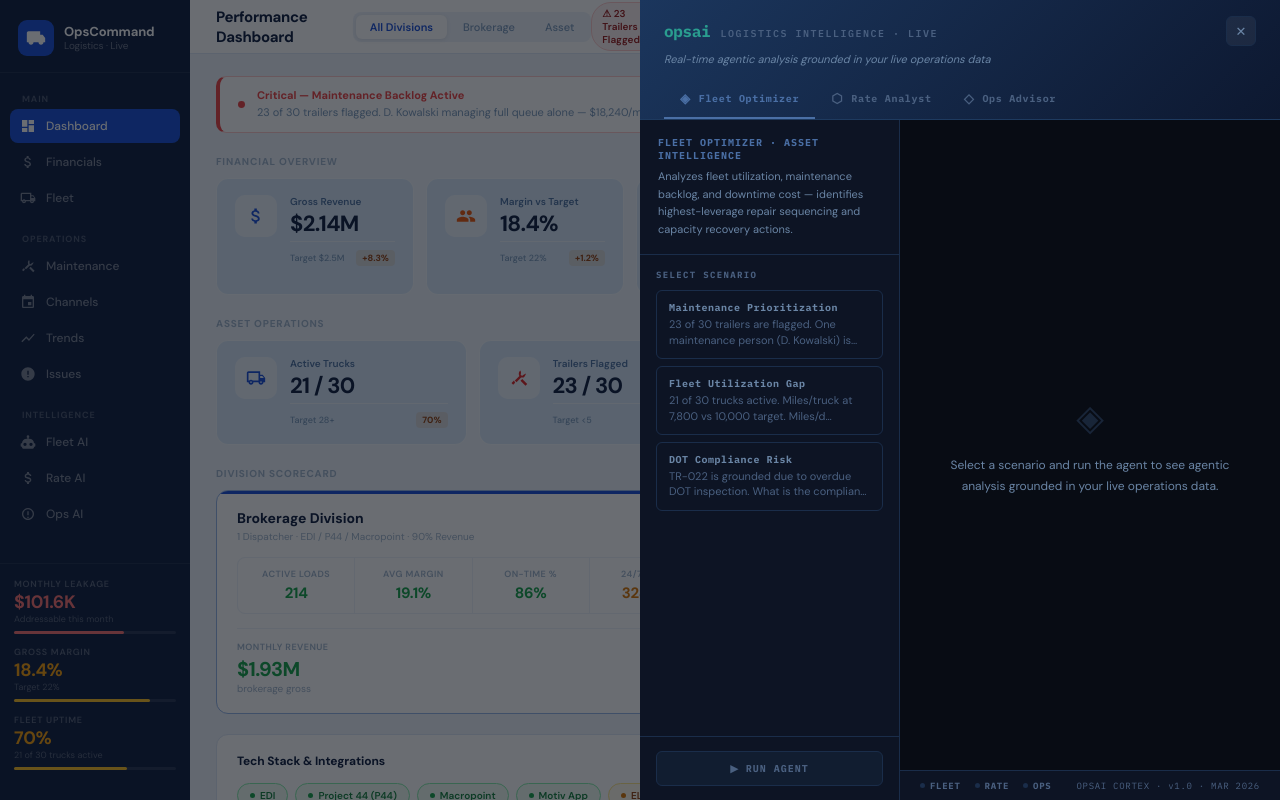
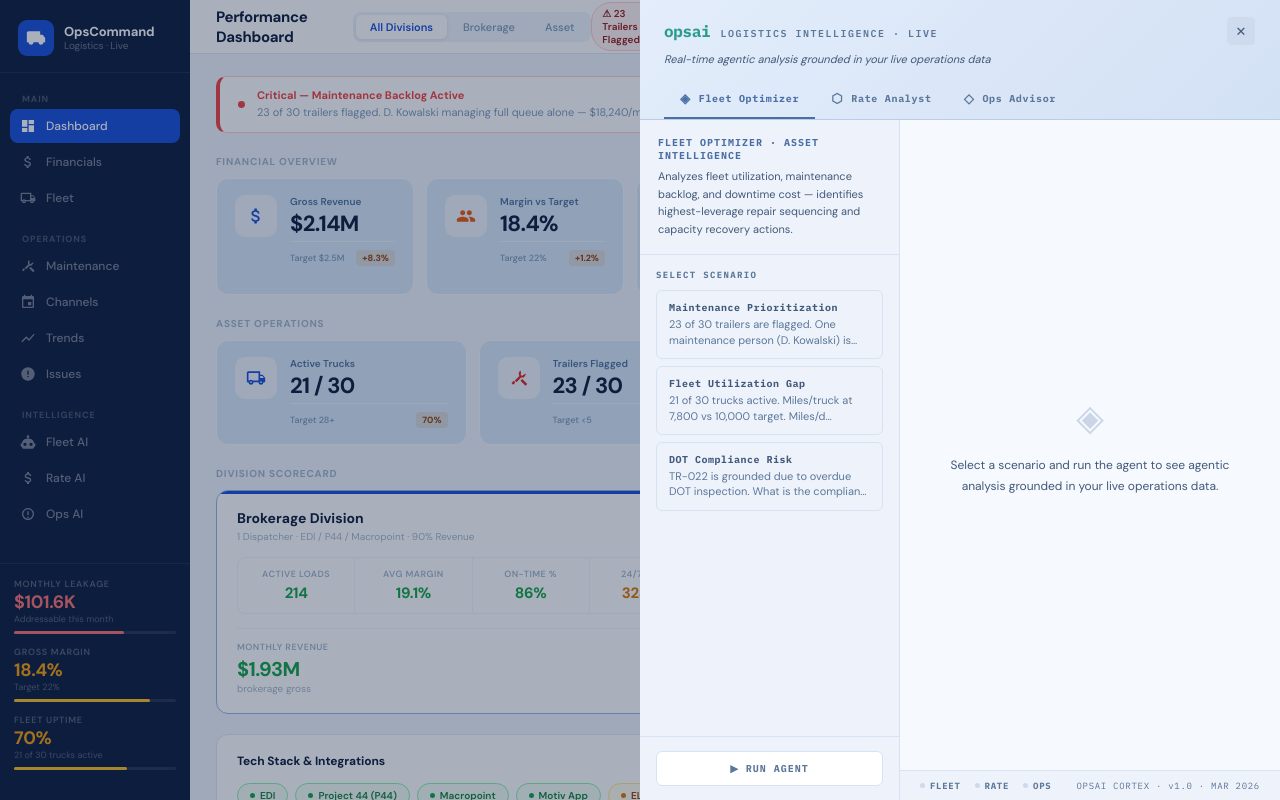
Before and after one commit to breddin/calidore-ux, a website built with Vite: page index.html in a window 1280 px wide. Both pictures are taken after a click on the element "Fleet AI". Shown: the top 800 px of the page. Built offline with nearby package versions, Linux system fonts and the light colour scheme; no server answers.

Commit message:
Switch AI agent panel to light daylight theme
The agent panel that slides in when an AI agent is invoked used an
ultra-dark navy palette (--ag-bg #080c14), which hurt readability —
muted text (#4a6080) on near-black fell below WCAG AA contrast.

Retheme the eight --ag-* tokens to a light palette and fix the
hardcoded dark values that bypass them: header gradient, overlay,
white-alpha hover fills, context banner, inline trace/scenario/status
colors in agent.js and index.html.

Co-Authored-By: Claude Opus 4.8 (1M context) <noreply@anthropic.com>

```diff
--- a/index.html
+++ b/index.html
@@ -373,16 +373,16 @@
       </div>
       <div class="ag-status">
         <div class="ag-status-node">
-          <div class="ag-status-dot" id="ag-sd-fleet" style="background:#1a2d4a"></div>
-          <span class="ag-status-lbl" id="ag-sl-fleet" style="color:#4a6080">FLEET</span>
+          <div class="ag-status-dot" id="ag-sd-fleet" style="background:#cdd9ec"></div>
+          <span class="ag-status-lbl" id="ag-sl-fleet" style="color:#5b7799">FLEET</span>
         </div>
         <div class="ag-status-node">
-          <div class="ag-status-dot" id="ag-sd-rate" style="background:#1a2d4a"></div>
-          <span class="ag-status-lbl" id="ag-sl-rate" style="color:#4a6080">RATE</span>
+          <div class="ag-status-dot" id="ag-sd-rate" style="background:#cdd9ec"></div>
+          <span class="ag-status-lbl" id="ag-sl-rate" style="color:#5b7799">RATE</span>
         </div>
         <div class="ag-status-node">
-          <div class="ag-status-dot" id="ag-sd-ops" style="background:#1a2d4a"></div>
-          <span class="ag-status-lbl" id="ag-sl-ops" style="color:#4a6080">OPS</span>
+          <div class="ag-status-dot" id="ag-sd-ops" style="background:#cdd9ec"></div>
+          <span class="ag-status-lbl" id="ag-sl-ops" style="color:#5b7799">OPS</span>
         </div>
         <div class="ag-version">OPSAI CORTEX · v1.0 · MAR 2026</div>
       </div>
--- a/src/agent.js
+++ b/src/agent.js
@@ -58,7 +58,7 @@ export function renderAgentTier() {
   list.innerHTML = t.scenarios.map(s => {
     const active = agState.scenario === s.id;
     return '<div class="ag-scen-item' + (active ? ' active' : '') + '" onclick="selectScenario(\'' + s.id + '\')" style="' + (active ? 'border-color:' + c + ';background:' + hexToRgba(c, .06) + ';' : '') + '">' +
-      '<div class="ag-scen-name" style="color:' + (active ? c : '#6a85a5') + '">' + s.label + '</div>' +
+      '<div class="ag-scen-name" style="color:' + (active ? c : '#41597a') + '">' + s.label + '</div>' +
       '<div class="ag-scen-preview">' + s.prompt.slice(0, 70) + '…</div>' +
       '</div>';
   }).join('');
@@ -115,8 +115,8 @@ function renderThinking(t, c) {
     t.thinking.map((s, i) => {
       const past = i < step, active = i === step, future = i > step;
       return '<div class="ag-trace-step" style="opacity:' + (future ? 0.15 : 1) + ';animation:' + (i <= step ? 'fadeSlideIn .4s ' + i * .05 + 's both' : 'none') + '">' +
-        '<div class="ag-trace-dot" style="background:' + (future ? '#1a2d4a' : c) + ';box-shadow:' + (active ? '0 0 8px ' + c : 'none') + ';animation:' + (active ? 'tracePulse 1s infinite' : 'none') + '"></div>' +
-        '<span class="ag-trace-txt" style="color:' + (past ? '#6a85a5' : active ? c : '#4a6080') + '">' + s + '</span></div>';
+        '<div class="ag-trace-dot" style="background:' + (future ? '#cdd9ec' : c) + ';box-shadow:' + (active ? '0 0 8px ' + c : 'none') + ';animation:' + (active ? 'tracePulse 1s infinite' : 'none') + '"></div>' +
+        '<span class="ag-trace-txt" style="color:' + (past ? '#41597a' : active ? c : '#8aa0bd') + '">' + s + '</span></div>';
     }).join('');
 }
 
--- a/src/style.css
+++ b/src/style.css
@@ -22,15 +22,15 @@
   --purple:    #7c3aed;
   --muted:     #7a99bb;
   --muted-lo:  #a0b5cc;
-  /* Agent panel (aderit dark) */
-  --ag-bg:     #080c14;
-  --ag-surf:   #0d1424;
-  --ag-card:   #111d30;
-  --ag-border: #1a2d4a;
-  --ag-b2:     #1e3a5f;
-  --ag-text:   #dce8f5;
-  --ag-muted:  #4a6080;
-  --ag-muted2: #6a85a5;
+  /* Agent panel (aderit daylight — light theme for readability) */
+  --ag-bg:     #f6f9fe;
+  --ag-surf:   #eef3fb;
+  --ag-card:   #ffffff;
+  --ag-border: #d7e2f2;
+  --ag-b2:     #b9cce8;
+  --ag-text:   #1c2e4a;
+  --ag-muted:  #5b7799;
+  --ag-muted2: #41597a;
   /* Agent tier colors */
   --t1: #4A6FA5; /* Fleet Optimizer — steel blue */
   --t2: #2A9D8F; /* Rate Analyst   — teal */
@@ -342,21 +342,21 @@ body{font-family:'DM Sans',sans-serif;background:var(--bg);color:var(--navy-mid)
 .lc-im-val{font-size:19px;font-weight:800;color:#ef4444;letter-spacing:-.02em}
 
 /* ══════════════════════════════════════════════════════════
-   AI AGENT PANEL  (Aderit dark theme, slides in from right)
+   AI AGENT PANEL  (Aderit daylight theme, slides in from right)
 ══════════════════════════════════════════════════════════ */
-.ag-overlay{position:fixed;inset:0;background:rgba(8,12,20,.6);z-index:400;opacity:0;pointer-events:none;transition:opacity .3s}
+.ag-overlay{position:fixed;inset:0;background:rgba(14,29,62,.35);z-index:400;opacity:0;pointer-events:none;transition:opacity .3s}
 .ag-overlay.open{opacity:1;pointer-events:auto}
 .ag-panel{position:fixed;top:0;right:0;bottom:0;width:640px;background:var(--ag-bg);z-index:401;transform:translateX(100%);transition:transform .35s cubic-bezier(.4,0,.2,1);display:flex;flex-direction:column;font-family:'DM Sans',sans-serif}
 .ag-panel.open{transform:translateX(0)}
 
 /* Agent panel header */
-.ag-hdr{background:linear-gradient(135deg,#1B365D 0%,#0d1830 100%);border-bottom:1px solid var(--ag-b2);padding:0 24px}
+.ag-hdr{background:linear-gradient(135deg,#e3edfb 0%,#d3e1f5 100%);border-bottom:1px solid var(--ag-b2);padding:0 24px}
 .ag-hdr-top{display:flex;align-items:center;justify-content:space-between;padding:16px 0 0}
 .ag-brand{display:flex;align-items:baseline;gap:10px}
 .ag-brand-name{font-family:'IBM Plex Mono',monospace;font-size:16px;font-weight:700;color:#2A9D8F;letter-spacing:-.02em}
 .ag-brand-sub{font-family:'IBM Plex Mono',monospace;font-size:10px;color:var(--ag-muted);letter-spacing:.15em;font-weight:600}
-.ag-close{width:30px;height:30px;background:rgba(255,255,255,.06);border:1px solid var(--ag-border);border-radius:6px;color:var(--ag-muted2);font-size:13px;cursor:pointer;display:flex;align-items:center;justify-content:center;transition:all .15s}
-.ag-close:hover{background:rgba(255,255,255,.12);color:var(--ag-text)}
+.ag-close{width:30px;height:30px;background:rgba(14,29,62,.04);border:1px solid var(--ag-border);border-radius:6px;color:var(--ag-muted2);font-size:13px;cursor:pointer;display:flex;align-items:center;justify-content:center;transition:all .15s}
+.ag-close:hover{background:rgba(14,29,62,.09);color:var(--ag-text)}
 .ag-tagline{padding:6px 0 0;font-size:11px;color:var(--ag-muted2);font-style:italic}
 
 /* Agent tier tabs */
@@ -380,8 +380,8 @@ body{font-family:'DM Sans',sans-serif;background:var(--bg);color:var(--navy-mid)
 .ag-scen-list{padding:14px 16px;flex:1;overflow-y:auto}
 .ag-scen-lbl{font-family:'IBM Plex Mono',monospace;font-size:9px;color:var(--ag-muted);font-weight:700;letter-spacing:.15em;margin-bottom:10px}
 .ag-scen-item{padding:10px 12px;border-radius:6px;border:1px solid var(--ag-border);margin-bottom:7px;cursor:pointer;transition:all .2s}
-.ag-scen-item:hover{border-color:var(--ag-b2);background:rgba(255,255,255,.03)}
-.ag-scen-item.active{background:rgba(255,255,255,.05)}
+.ag-scen-item:hover{border-color:var(--ag-b2);background:rgba(14,29,62,.03)}
+.ag-scen-item.active{background:rgba(14,29,62,.05)}
 .ag-scen-name{font-family:'IBM Plex Mono',monospace;font-size:10px;font-weight:700;letter-spacing:.05em;margin-bottom:3px}
 .ag-scen-preview{font-size:11px;color:var(--ag-muted);line-height:1.4}
 .ag-run-wrap{padding:14px 16px;border-top:1px solid var(--ag-border)}
@@ -424,8 +424,8 @@ body{font-family:'DM Sans',sans-serif;background:var(--bg);color:var(--navy-mid)
 .ag-version{margin-left:auto;font-family:'IBM Plex Mono',monospace;font-size:9px;color:var(--ag-muted);letter-spacing:.08em}
 
 /* Context injection banner */
-.ag-ctx-bar{background:rgba(26,79,216,.08);border:1px solid rgba(26,79,216,.2);border-radius:8px;padding:10px 14px;margin-bottom:14px;font-size:11px;color:#7ab0e0;line-height:1.5}
-.ag-ctx-bar strong{color:#93b4e8;font-weight:700}
+.ag-ctx-bar{background:rgba(26,79,216,.08);border:1px solid rgba(26,79,216,.2);border-radius:8px;padding:10px 14px;margin-bottom:14px;font-size:11px;color:#2456b8;line-height:1.5}
+.ag-ctx-bar strong{color:#1a4fd8;font-weight:700}
 
 /* Error state */
 .ag-error{padding:12px 14px;background:rgba(224,82,82,.1);border:1px solid rgba(224,82,82,.3);border-radius:6px;color:#e05252;font-size:11px}
```
